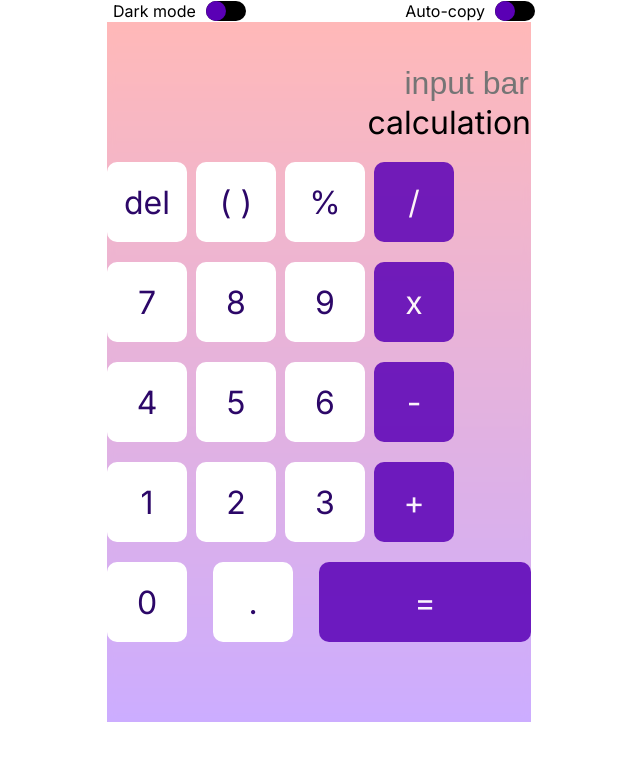
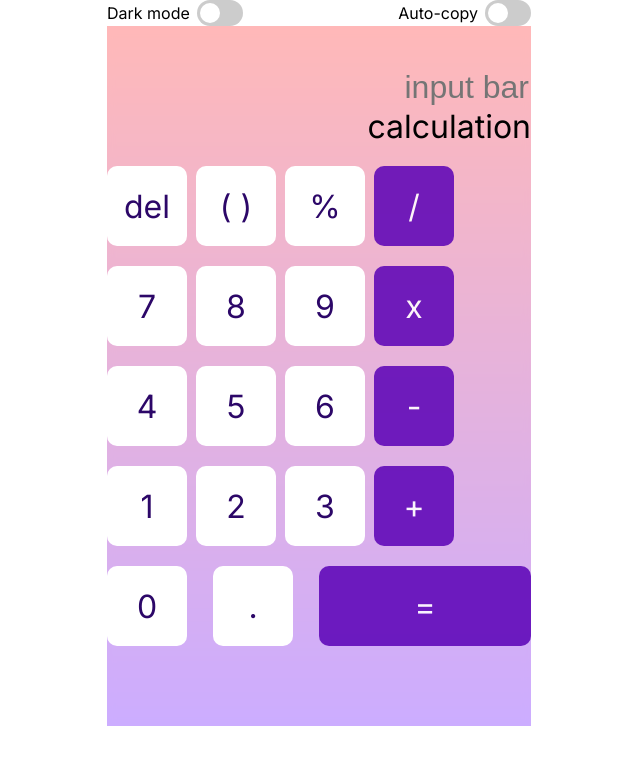
Before and after one commit to Kris-github0/Calculator, a plain HTML site: page index.html in a window 1280 px wide. Shown: the whole page, without its empty margins (321-961 px from the left). Drawn offline with Linux system fonts and the light colour scheme.

Commit message:
Improve toggle switch architecture

```diff
--- a/css/style.css
+++ b/css/style.css
@@ -81,64 +81,85 @@ main {
   justify-content: space-between;
 }
 
-.feature-button {
-  display: flex;
-  justify-content: center;
-  align-items: center;
-  font-size: 1rem;
+/* Toggle button */
+
+:root {
+  --toggle-label-font-size: 1rem;
+
+  --ball-color: #fff;
+  --unchecked-slider-color: #ccc;
+  --checked-slider-color: #5a00b5;
+
+  --slider-height: 26px;
+  --slider-padding: 6px;
+  --slider-outline: 2px;
+  --slider-outline-color: #000;
+  --slider-outline-style: solid;
+  --slider-transition-duration: 0.4s;
+  --slider-width: calc((var(--slider-height) * 2) - var(--slider-padding));
+
+  --ball-height: calc(var(--slider-height) - var(--slider-padding));
+  --ball-moveX: calc(var(--slider-height) - var(--slider-padding));
 }
 
-/* feature buttons and slider WIP */
-.feature-button {
+.toggle-label {
   display: flex;
   justify-content: space-between;
-  background: none;
-  border: none;
+  align-items: center;
+
+  font-size: var(--toggle-label-font-size);
+}
+
+/* Hide checkbox */
+.hide-input {
+  opacity: 0;
+  width: 0;
+  height: 0;
 }
 
 .slider {
-  margin-left: 20px;
   position: relative;
-  width: 20px;
-  height: 20px;
-  background-color: black;
+
+  cursor: pointer;
+
+  width: var(--slider-width);
+  height: var(--slider-height);
+  border-radius: var(--slider-height);
+
+  background-color: var(--unchecked-slider-color);
+
+  transition: background-color var(--slider-transition-duration);
 }
 
-.slider::before {
-  content: "";
-  background-color: black;
-  border-radius: 50%;
-  position: absolute;
-  left: -10px;
-  width: 20px;
-  height: 20px;
-  z-index: -1;
+input:checked + .slider {
+  background-color: var(--checked-slider-color);
 }
 
-.slider::after {
-  content: "";
-  background-color: black;
-  border-radius: 50%;
-  position: absolute;
-  top: 0%;
-  right: -10px;
-  width: 20px;
-  height: 20px;
-  z-index: -1;
+input:focus-visible + .slider {
+  outline: var(--slider-outline) var(--slider-outline-style)
+    var(--slider-outline-color);
 }
 
-.ball {
-  width: 20px;
-  height: 20px;
+/* Ball */
+.slider:before {
+  content: "";
+
+  position: absolute;
+  left: calc(var(--slider-padding) / 2);
+  bottom: calc(var(--slider-padding) / 2);
+
+  height: var(--ball-height);
+  width: var(--ball-height);
   border-radius: 50%;
-  background: #5a00b5;
-  transform: translateX(-10px);
-  transition: transform 1s ease;
+
+  background-color: var(--ball-color);
+
+  transition: var(--slider-transition-duration);
 }
 
-/* click simulation */
-.ball:hover {
-  transform: translateX(10px);
+/* Ball movement */
+input:checked + .slider:before {
+  transform: translateX(var(--ball-moveX));
 }
 
 /* calculator container WIP */
--- a/index.html
+++ b/index.html
@@ -18,16 +18,17 @@
     <main>
       <div class="wrapper">
         <div class="feature-container">
-          <button class="feature-button">
-            <p>Dark mode</p>
-            <div class="slider"><div class="ball"></div></div>
-          </button>
-          <button class="feature-button">
-            <p>Auto-copy</p>
-            <div class="slider">
-              <div class="ball"></div>
-            </div>
-          </button>
+          <label class="toggle-label" for="check">
+            Dark mode
+            <input type="checkbox" id="check" class="hide-input" />
+            <span class="slider"></span>
+          </label>
+
+          <label class="toggle-label" for="check2">
+            Auto-copy
+            <input type="checkbox" id="check2" class="hide-input" />
+            <span class="slider"></span>
+          </label>
         </div>
 
         <div class="calculator-container">
```
